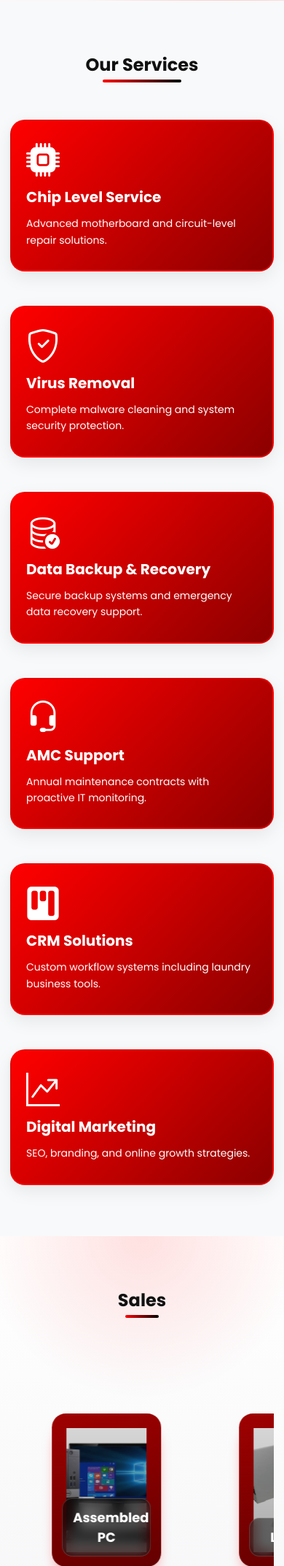
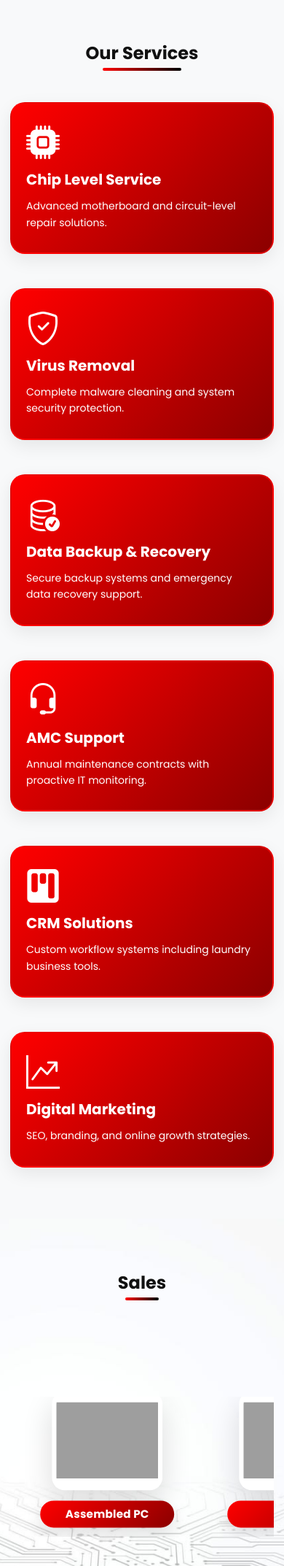
Before and after one commit to Johncyrebecca684/scs-website, a PHP site: page / in a window 390 px wide. Shown: the part 3058-5204 px from the top of the page at 73% size. Run offline with PHP 8.4, Linux system fonts and the light colour scheme; some libraries are stand-ins or nearby versions; grey boxes are pictures that could not be loaded.

Commit message:
final website

```diff
--- a/crm.html
+++ b/crm.html
@@ -323,7 +323,7 @@
                     All in one Application to Manage orders, track garments, send WhatsApp updates, and auto-generate bills. Zero Hassle. Smooth Operations.
                 </p>
                 <div class="flex justify-center gap-4 flex-wrap">
-                    <a href="#booking-section">
+                    <a href="digital-marketing.html#booking-section">
                         <button class="bg-white text-red-600 px-10 py-4 rounded-full font-bold text-lg hover:bg-red-50 transition-all transform hover:scale-105 shadow-xl">
                             Book a Demo
                         </button>
--- a/cyber.html
+++ b/cyber.html
@@ -681,7 +681,7 @@
 
         </div>
 
-        <a href="#booking-section">
+        <a href="digital-marketing.html#booking-section">
             <button
                 class="w-full bg-gradient-to-r from-red-500 to-red-600 hover:from-red-600 hover:to-red-700 text-white py-3 rounded-full font-bold transition-all transform hover:scale-105 shadow-lg">
                 Get Started
@@ -795,7 +795,7 @@
 
         </div>
 
-        <a href="#booking-section">
+        <a href="digital-marketing.html#booking-section">
             <button
                 class="w-full bg-gradient-to-r from-red-500 to-red-600 hover:from-red-600 hover:to-red-700 text-white py-3 rounded-full font-bold transition-all transform hover:scale-105 shadow-lg">
                 Contact Us
@@ -944,7 +944,7 @@
 
         </div>
 
-        <a href="#booking-section">
+        <a href="digital-marketing.html#booking-section">
             <button
                 class="w-full bg-gradient-to-r from-red-500 to-red-600 hover:from-red-600 hover:to-red-700 text-white py-3 rounded-full font-bold transition-all transform hover:scale-105 shadow-lg">
                 Schedule Consultation
--- a/index.html
+++ b/index.html
@@ -299,28 +299,63 @@
       <div class="sales-inner">
 
         <div class="sales-card" style="--index: 0;">
-          <img src="pc.jpg" class="sales-img" alt="Assembled PC">
-          <h4 class="sales-label">Assembled PC</h4>
+          <img src="assembled pc 2.png" class="sales-img" alt="Assembled PC">
+          <button type="button" class="sales-button">
+            <span class="span-mother">
+              <span>A</span><span>s</span><span>s</span><span>e</span><span>m</span><span>b</span><span>l</span><span>e</span><span>d</span><span>&nbsp;</span><span>P</span><span>C</span>
+            </span>
+            <span class="span-mother2" aria-hidden="true">
+              <span>A</span><span>s</span><span>s</span><span>e</span><span>m</span><span>b</span><span>l</span><span>e</span><span>d</span><span>&nbsp;</span><span>P</span><span>C</span>
+            </span>
+          </button>
         </div>
 
         <div class="sales-card" style="--index: 1;">
-          <img src="Laptop.jpg" class="sales-img" alt="Laptop">
-          <h4 class="sales-label">Laptop</h4>
+          <img src="lap.png" class="sales-img" alt="Laptop">
+          <button type="button" class="sales-button">
+            <span class="span-mother">
+              <span>L</span><span>a</span><span>p</span><span>t</span><span>o</span><span>p</span>
+            </span>
+            <span class="span-mother2" aria-hidden="true">
+              <span>L</span><span>a</span><span>p</span><span>t</span><span>o</span><span>p</span>
+            </span>
+          </button>
         </div>
 
         <div class="sales-card" style="--index: 2;">
-          <img src="printer.jpg" class="sales-img" alt="Printers">
-          <h4 class="sales-label">Printers</h4>
+          <img src="printer.png" class="sales-img" alt="Printers">
+          <button type="button" class="sales-button">
+            <span class="span-mother">
+              <span>P</span><span>r</span><span>i</span><span>n</span><span>t</span><span>e</span><span>r</span>
+            </span>
+            <span class="span-mother2" aria-hidden="true">
+              <span>P</span><span>r</span><span>i</span><span>n</span><span>t</span><span>e</span><span>r</span>
+            </span>
+          </button>
         </div>
 
         <div class="sales-card" style="--index: 3;">
-          <img src="brandedpc.jpg" class="sales-img" alt="Branded PC">
-          <h4 class="sales-label">Branded PC</h4>
+          <img src="branded pc 2.png" class="sales-img" alt="Branded PC">
+          <button type="button" class="sales-button">
+            <span class="span-mother">
+              <span>B</span><span>r</span><span>a</span><span>n</span><span>d</span><span>e</span><span>d</span><span>&nbsp;</span><span>P</span><span>C</span>
+            </span>
+            <span class="span-mother2" aria-hidden="true">
+              <span>B</span><span>r</span><span>a</span><span>n</span><span>d</span><span>e</span><span>d</span><span>&nbsp;</span><span>P</span><span>C</span>
+            </span>
+          </button>
         </div>
 
         <div class="sales-card" style="--index: 4;">
-          <img src="accessories.jpg" class="sales-img" alt="Accessories">
-          <h4 class="sales-label">Accessories</h4>
+          <img src="sys acc.png" class="sales-img" alt="Accessories">
+          <button type="button" class="sales-button">
+            <span class="span-mother">
+              <span>A</span><span>c</span><span>c</span><span>e</span><span>s</span><span>s</span><span>o</span><span>r</span><span>i</span><span>e</span><span>s</span>
+            </span>
+            <span class="span-mother2" aria-hidden="true">
+              <span>A</span><span>c</span><span>c</span><span>e</span><span>s</span><span>s</span><span>o</span><span>r</span><span>i</span><span>e</span><span>s</span>
+            </span>
+          </button>
         </div>
 
       </div>
@@ -388,7 +423,7 @@
 
   <!-- CONTACT -->
 <!-- FAQ SECTION -->
-<section style="padding:70px 20px; background:linear-gradient(135deg,#ffffff,#ffffff,#ffffff); position:relative; overflow:hidden;" data-nav-theme="dark">
+<section style="padding:70px 20px; background:linear-gradient(135deg,#ffffff,#ffffff,#ffffff); position:relative; overflow:hidden;" data-nav-theme="light">
 
 
 
@@ -592,7 +627,7 @@
 </section>
 
 <!-- FOOTER -->
-<footer style="background: linear-gradient(135deg,#000000,#000000,#000000); color:rgb(255, 255, 255); padding:80px 20px; position:relative; overflow:hidden; font-family:Arial, sans-serif;">
+<footer style="background: linear-gradient(135deg,#000000,#000000,#000000); color:rgb(255, 255, 255); padding:80px 20px; position:relative; overflow:hidden; font-family:Arial, sans-serif;" data-nav-theme="dark">
 
   <!-- glow background -->
   <div style="position:absolute; top:-120px; left:-120px; width:450px; height:450px; background:rgb(0, 0, 0); filter:blur(130px); border-radius:50%;"></div>
@@ -605,7 +640,7 @@
 
       <!-- COLUMN 1 -->
       <div style="flex:1; min-width:240px;">
-        <img src="scs logo.png" style="width:120px; margin-bottom:15px;">
+        <img src="scs logo.png" style="width:120px; margin-bottom:15px; background:#ffffff; padding:8px; border-radius:6px; display:inline-block;">
 
         <h3 style="font-size:18px; margin-bottom:10px;"><b>System Cares IT Solutions</b></h3>
 
--- a/style.css
+++ b/style.css
@@ -896,14 +896,14 @@ video {
 
 .sales-section {
     padding: 70px 0 90px;
-    background:
-        radial-gradient(circle at top, rgba(255, 0, 0, 0.12), transparent 34%),
-        linear-gradient(180deg, #ffffff 0%, #f5f5f7 100%);
+    background-image: url('sales background.png');
+    background-size: cover;
+    background-position: center;
 }
 
 .sales-wrapper {
     width: 100%;
-    min-height: 560px;
+    min-height: 620px;
     position: relative;
     text-align: center;
     display: flex;
@@ -913,37 +913,151 @@ video {
 }
 
 .sales-inner {
-    /* straight line right-to-left track container */
     position: relative;
     width: 100%;
-    /* default card size (can be overridden in media queries) */
-    --w: 500px;
-    --h: 300px;
-    --gap: 10px;
-    height: var(--h);
+    --card-w: 19rem;
+    --card-h: 16rem;
+    --btn-h: 3.25rem;
+    --gap: 16px;
+    height: calc(var(--card-h) + var(--btn-h) + 1.2rem);
     overflow: hidden;
 }
 
-/* Cards move in a straight line from right to left. Each card uses --index to stagger its start time. */
 .sales-card {
     position: absolute;
-    top: 50%;
+    top: 45%; /* moved up slightly */
     left: 0;
-    width: var(--w);
-    height: var(--h);
+    width: var(--card-w);
     transform: translateY(-50%) translateX(calc(110vw + (var(--index) * var(--gap))));
-    border-radius: 18px;
-    overflow: hidden;
-    box-shadow: 0 18px 40px rgba(0, 0, 0, 0.14);
+    display: flex;
+    flex-direction: column;
+    align-items: center;
+    gap: 0.9rem;
+    overflow: visible;
+    box-shadow: none;
     animation: move-rtl 18s linear infinite;
     animation-delay: calc(var(--index) * 3s);
 }
 
-.sales-card::after {
-    content: '';
+.sales-img {
+    width: 100%;
+    height: var(--card-h);
+    max-height: var(--card-h);
+    object-fit: contain;
+    object-position: center;
+    display: block;
+    border-radius: 18px;
+    background: #fff;
+    padding: 6px;
+    box-sizing: border-box;
+    box-shadow: 0 18px 40px rgba(0, 0, 0, 0.14);
+}
+
+.sales-button {
+    position: relative;
+    width: 100%;
+    min-width: 11.5rem;
+    height: var(--btn-h);
+    border: 0;
+    border-radius: 999px;
+    background: linear-gradient(135deg, #ff0000, #8b0000);
+    color: #ffffff;
+    font-size: 0.95rem;
+    font-weight: 700;
+    letter-spacing: 0.2px;
+    box-shadow: 0 10px 22px rgba(0, 0, 0, 0.12);
+    transition: transform 0.3s ease, box-shadow 0.3s ease, background 0.3s ease;
+    cursor: pointer;
+    overflow: hidden;
+    display: flex;
+    justify-content: center;
+    align-items: center;
+}
+
+.sales-button:hover {
+    transform: translateY(-3px);
+    box-shadow: 0 16px 28px rgba(255, 0, 0, 0.24);
+}
+
+.sales-button:focus-visible {
+    outline: 2px solid #ff0000;
+    outline-offset: 3px;
+}
+
+.sales-button .span-mother {
+    display: flex;
+    justify-content: center;
+    align-items: center;
+    overflow: hidden;
+    width: 100%;
+    text-align: center;
+}
+
+.sales-button:hover .span-mother {
     position: absolute;
-    inset: 0;
-    background: linear-gradient(180deg, rgba(0, 0, 0, 0.02) 0%, rgba(0, 0, 0, 0.28) 100%);
+}
+
+.sales-button:hover .span-mother span {
+    transform: translateY(1.2em);
+}
+
+.sales-button .span-mother span {
+    transition: 0.2s;
+}
+
+.sales-button .span-mother span:nth-child(2) { transition: 0.3s; }
+.sales-button .span-mother span:nth-child(3) { transition: 0.4s; }
+.sales-button .span-mother span:nth-child(4) { transition: 0.5s; }
+.sales-button .span-mother span:nth-child(5) { transition: 0.6s; }
+.sales-button .span-mother span:nth-child(6) { transition: 0.7s; }
+.sales-button .span-mother span:nth-child(7) { transition: 0.8s; }
+.sales-button .span-mother span:nth-child(8) { transition: 0.9s; }
+.sales-button .span-mother span:nth-child(9) { transition: 1s; }
+.sales-button .span-mother span:nth-child(10) { transition: 1.1s; }
+.sales-button .span-mother span:nth-child(11) { transition: 1.2s; }
+.sales-button .span-mother span:nth-child(12) { transition: 1.3s; }
+
+.sales-button .span-mother2 {
+    display: flex;
+    position: absolute;
+    left: 0;
+    right: 0;
+    justify-content: center;
+    align-items: center;
+    overflow: hidden;
+    width: 100%;
+    text-align: center;
+}
+
+.sales-button .span-mother2 span {
+    transform: translateY(-1.2em);
+    transition: 0.2s;
+}
+
+.sales-button:hover .span-mother2 span {
+    transform: translateY(0);
+}
+
+.sales-button .span-mother2 span:nth-child(2) { transition: 0.3s; }
+.sales-button .span-mother2 span:nth-child(3) { transition: 0.4s; }
+.sales-button .span-mother2 span:nth-child(4) { transition: 0.5s; }
+.sales-button .span-mother2 span:nth-child(5) { transition: 0.6s; }
+.sales-button .span-mother2 span:nth-child(6) { transition: 0.7s; }
+.sales-button .span-mother2 span:nth-child(7) { transition: 0.8s; }
+.sales-button .span-mother2 span:nth-child(8) { transition: 0.9s; }
+.sales-button .span-mother2 span:nth-child(9) { transition: 1s; }
+.sales-button .span-mother2 span:nth-child(10) { transition: 1.1s; }
+.sales-button .span-mother2 span:nth-child(11) { transition: 1.2s; }
+.sales-button .span-mother2 span:nth-child(12) { transition: 1.3s; }
+
+.sales-button .span-mother,
+.sales-button .span-mother2 {
+    line-height: 1;
+}
+
+.sales-button .span-mother span,
+.sales-button .span-mother2 span {
+    display: inline-block;
 }
 
 @keyframes move-rtl {
@@ -955,36 +1069,6 @@ video {
     }
 }
 
-.sales-img {
-    width: 100%;
-    height: 100%;
-    object-fit: cover;
-    display: block;
-    background: #0000 radial-gradient(circle, rgba(255, 255, 255, 0.18) 0%, rgba(255, 0, 0, 0.38) 80%, rgba(0, 0, 0, 0.92) 100%);
-}
-
-.sales-label {
-    position: absolute;
-    left: 14px;
-    right: 14px;
-    bottom: 14px;
-    margin: 0;
-    padding: 12px 14px;
-    color: #ffffff;
-    font-weight: 700;
-    font-size: 18px;
-    text-align: center;
-    background: rgba(0, 0, 0, 0.72);
-    border: 1px solid rgba(255, 255, 255, 0.16);
-    border-radius: 14px;
-    backdrop-filter: blur(8px);
-    z-index: 1;
-}
-
-.sales-card:hover {
-    box-shadow: 0 24px 45px rgba(0, 0, 0, 0.2);
-}
-
 .sales-wrapper:hover .sales-inner {
     animation-play-state: paused;
 }
@@ -995,9 +1079,10 @@ video {
     }
 
     .sales-inner {
-        --w: 190px;
-        --h: 265px;
-        --gap: 140px;
+        --card-w: 13rem;
+        --card-h: 11.5rem;
+        --btn-h: 2.9rem;
+        --gap: 150px;
     }
 }
 
@@ -1007,98 +1092,11 @@ video {
     }
 
     .sales-inner {
-        --w: 160px;
-        --h: 225px;
-        --gap: 110px;
-    }
-}
-
-/* =========================================
-   Sales Card - new design from user
-   Uses .bgblue / .card aesthetic and a right-to-left hover sheen loop
-========================================= */
-
-.sales-card {
-    /* apply the 'card' gradient and colors */
-    background: linear-gradient(135deg, #a30101, #8b0000);
-    color: #ffffff;
-    padding: 1.25rem;
-    border-radius: 1.2rem;
-    box-shadow: 0px 1rem 1.5rem -0.9rem #ff0000;
-    border: none;
-    transition: transform 420ms cubic-bezier(.2,.9,.2,1), box-shadow 420ms ease;
-    overflow: hidden;
-}
-
-.sales-card:hover {
-    transform: translateY(-10px) scale(1.02);
-    box-shadow: 0 30px 60px rgba(0,0,0,0.3);
-}
-
-/* ensure label sits above the sheen */
-.sales-label {
-    position: absolute;
-    left: 14px;
-    right: 14px;
-    bottom: 14px;
-    background: rgba(0,0,0,0.45);
-    color: #fff;
-    z-index: 3;
-}
-
-/* sheen effect that moves from right to left while hovering */
-.sales-card::before {
-    content: '';
-    position: absolute;
-    top: -10%;
-    left: 100%;
-    width: 40%;
-    height: 120%;
-    background: linear-gradient(90deg, transparent 0%, rgba(255,255,255,0.06) 50%, transparent 100%);
-    transform: skewX(-20deg);
-    pointer-events: none;
-    opacity: 0;
-}
-
-@keyframes sheen-rtl {
-    0% { left: 100%; }
-    100% { left: -40%; }
-}
-
-.sales-card:hover::before {
-    opacity: 1;
-    animation: sheen-rtl 1.6s linear infinite;
-}
-
-/* slight image dim so label reads well */
-.sales-card .sales-img {
-    filter: saturate(0.9) contrast(0.95) brightness(0.9);
-}
-
-
-
-
-
-.review-section{
-    padding:30px 0;
-    background:#fafafa;
-    position:relative;
-}
-
-/* SECTION TITLE */
-.section-title h2{
-    font-size:28px;
-    font-weight:700;
-    text-align:center;
-    color:#111;
-    margin-bottom: 8px;
-}
-
-.section-title p{
-    text-align:center;
-    color:#666;
-    margin-top:4px;
-    font-size:13px;
+        --card-w: 9.5rem;
+        --card-h: 8.5rem;
+        --btn-h: 2.3rem;
+        --gap: 220px;
+    }
 }
 
 .review-section{
@@ -1796,6 +1794,28 @@ footer{
     .navbar {
         position: relative;
     }
+
+    /* Mobile-only shared navbar styling: keep dropdown white and links black */
+    [data-nav-root] [data-nav-menu] {
+        background: #ffffff !important;
+        border-color: rgba(0, 0, 0, 0.08) !important;
+    }
+
+    [data-nav-root] [data-nav-menu] a:not(.bg-gradient-to-r) {
+        color: #000000 !important;
+        transition: none !important;
+    }
+
+    [data-nav-root] [data-nav-menu] a:not(.bg-gradient-to-r):hover,
+    [data-nav-root] [data-nav-menu] a:not(.bg-gradient-to-r):focus {
+        color: #000000 !important;
+        background: transparent !important;
+    }
+
+    [data-nav-root] [data-nav-menu] a.bg-gradient-to-r,
+    [data-nav-root] [data-nav-menu] a .main-btn {
+        color: #ffffff !important;
+    }
 }
 
 
```
Also changed, not shown: digital-marketing.html (+19 -21 lines), Laptop.jpg (deleted), brandedpc.jpg (deleted), printer.jpg (deleted), printer.png (added), sales background.png (added), serborder.png (deleted), servicepic.png (deleted), 4 other files.
